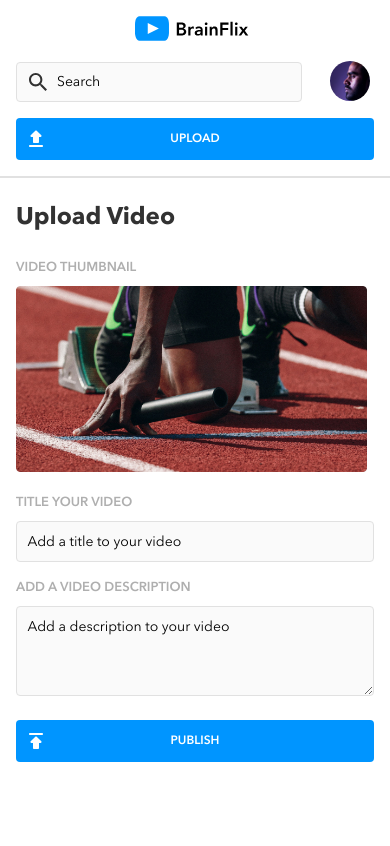
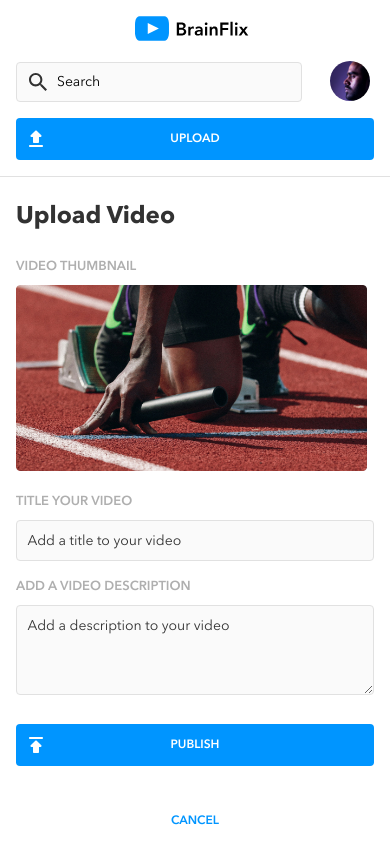
Before and after one commit to notaika/BrainFlix, a React (Vite) app: page /upload in a window 390 px wide. Built offline with nearby package versions, Linux system fonts and the light colour scheme.

Commit message:
finished responsive design for upload-page. added alert to know form was submitted (video uploaded).

```diff
--- a/src/components/VideoUpload/VideoUpload.jsx
+++ b/src/components/VideoUpload/VideoUpload.jsx
@@ -21,16 +21,17 @@ export default function VideoUpload() {
 
   const handleSubmit = (e) => {
     e.preventDefault();
+
     redirect('/')
     console.log('Form Submitted.')
+    alert('Video uploaded.')
   }
-
-  console.log(values.videoDescription, values.videoTitle)
 
   return (
     <section className="uploads">
       <div className="uploads__container">
         <h1 className="uploads__title">Upload Video</h1>
+        <form className="uploads__form" onSubmit={handleSubmit}>
         <div className="uploads__thumbnail">
           <h3 className="uploads__thumbnail-title uploads__header">
             Video Thumbnail
@@ -42,7 +43,7 @@ export default function VideoUpload() {
           />
         </div>
 
-        <form className="uploads__form" onSubmit={handleSubmit}>
+          <div className="uploads__form-inputs">
             <h3 className="uploads__header">Title Your Video</h3>
             <input
               type="text"
@@ -52,7 +53,6 @@ export default function VideoUpload() {
               onChange={handleInputChange}
               value={values.videoTitle}
             />
-
             <h3 className="uploads__header">Add a video description</h3>
             <textarea
               name="videoDescription"
@@ -61,8 +61,12 @@ export default function VideoUpload() {
               onChange={handleInputChange}
               value={values.videoDescription}
             ></textarea>
-          <button className="uploads__form-submit">PUBLISH</button>
+          </div>
         </form>
+        <div className="uploads__form-buttons">
+            <button onClick={handleSubmit} className="uploads__form-submit">PUBLISH</button>
+            <a href="/" className="uploads__form-cancel">CANCEL</a>
+          </div>
       </div>
     </section>
   );
--- a/src/components/VideoUpload/VideoUpload.scss
+++ b/src/components/VideoUpload/VideoUpload.scss
@@ -5,13 +5,28 @@
 .uploads {
     display: flex;
     flex-direction: column;
-    border-top: 2px solid variables.$mercury;
+    border-top: 1px solid variables.$mercury;
 
     &__container {
+        display: flex;
+        flex-direction: column;
         margin: 0 16px 16px;
+
+        @include mixins.tablet {
+            margin: 0 40px 0px 40px;
+        }
+        @include mixins.desktop {
+            margin: 16px 160px 0 160px;
+        }
     }
     &__title {
         padding: 24px 0;
+
+        @include mixins.tablet {
+            border-bottom: 1px solid variables.$mercury;
+            font-size: 36px;
+            margin-bottom: 24px;
+        }
     }
     &__header {
         color: variables.$silver;
@@ -22,13 +37,32 @@
         &-img {
             width: 90vw;
             padding-bottom: 16px;
+
+            @include mixins.tablet {
+                max-width: 45vw;
+            }
+            @include mixins.desktop {
+                max-width: 353.75px;
+            }
         }
     }
     &__form {
         display: flex;
         flex-direction: column;
 
+        @include mixins.desktop {
+            display: flex;
+            flex-direction: row;
+        }
+        &-inputs {
+            width: 100%;
+
+            @include mixins.desktop {
+                margin: 8px 0 0 24px;
+            }
+        }
         &-title, &-description {
+            width: 100%;
             padding: 0.65rem;
             border: 1px solid variables.$mercury;
             border-radius: 4px;
@@ -36,11 +70,30 @@
             background-color: variables.$alabaster;
 
             &::placeholder {
-                color: variables.$brainflix-darkblack;
+                color: variables.$brainflix-black;
+            }
+            @include mixins.tablet{
+                font-size: 15px;
             }
         }
         &-description {
             height: 90px;
+            @include mixins.tablet{
+                margin-bottom: 32px;
+            }
+        }
+        &-buttons {
+            display: flex;
+            flex-direction: column;
+            align-items: center;
+            justify-content: center;
+
+            @include mixins.tablet{
+                flex-direction: row-reverse;
+                justify-content: flex-start;
+                border-top: 1px solid variables.$mercury;
+                padding-top: 12px;
+            }
         }
         &-submit {
             color: variables.$white;
@@ -62,11 +115,35 @@
                 background-color: variables.$brainflix-darkblue;
             }
             @include mixins.tablet {
-                width: 35%;
+                width: 25%;
                 font-size: 0.875rem;
                 padding: 0.75rem;
+
+            }
+            @include mixins.desktop {
+                width: 18%;
+            }
+        }
+        &-cancel {
+            color: variables.$brainflix-blue;
+            font-size: 12px;
+            width: 100%;
+            text-align: center;
+            text-decoration: none;
+            font-weight: 600;
+            padding-top: 46px;
+
+            @include mixins.tablet{
+                font-size: 0.875rem;
+                width: 30%;
+                position: relative;
+                bottom: 19.5px;
+            }
+            @include mixins.desktop {
+                width: 20%;
             }
         }
     }
 
+
 }
```
Lines whose indentation alone changed are shown as unchanged.
